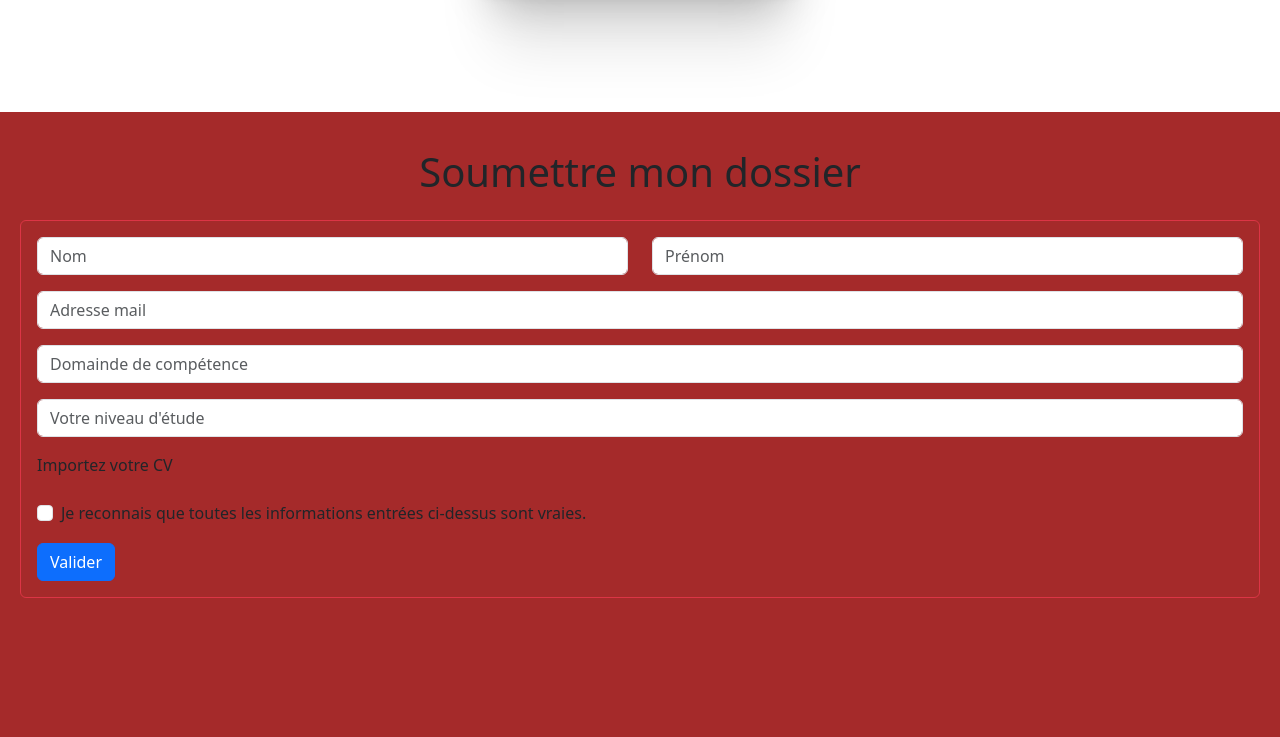
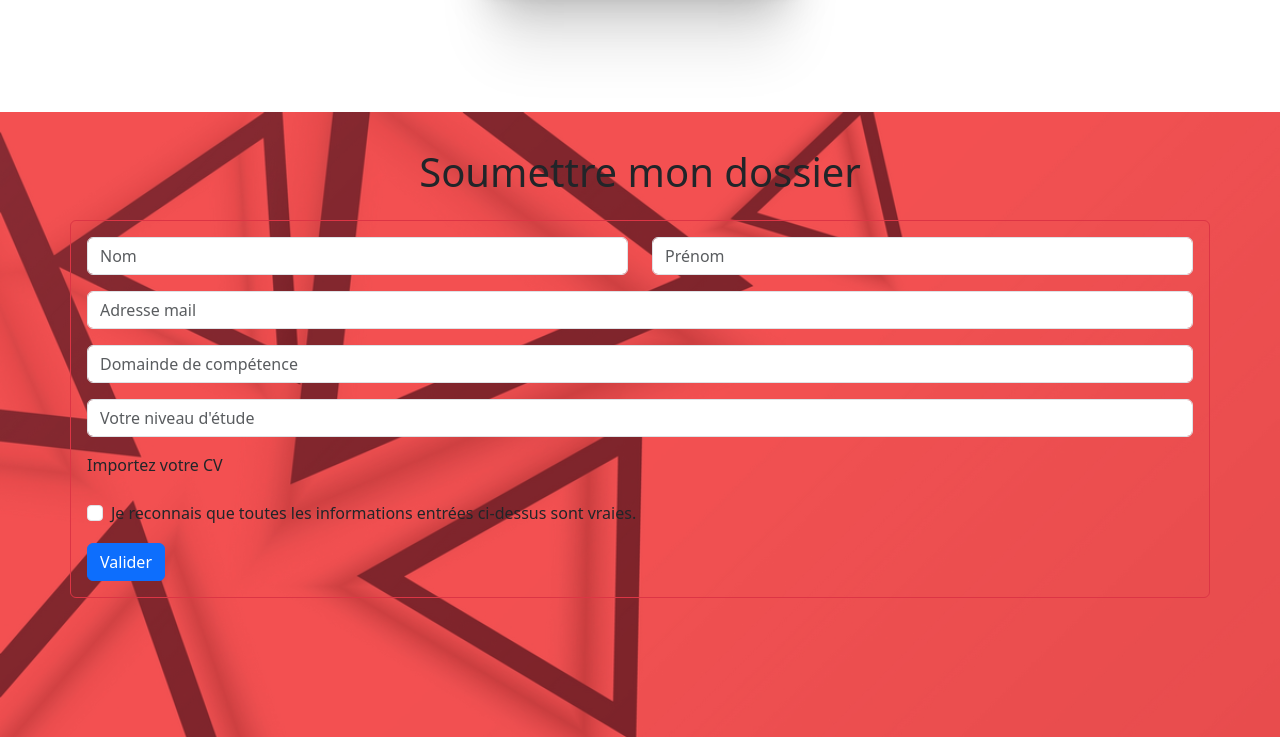
Before and after one commit to Alcimovich-NOUBISSI/nexstart, a plain HTML site: page index.html in a window 1280 px wide. Shown: the part 2040-2777 px from the top of the page. Drawn offline with nearby package versions, Linux system fonts and the light colour scheme; a web font is replaced by a local one.

```diff
--- a/index.css
+++ b/index.css
@@ -71,6 +71,7 @@ h1 {
 
 .faq, .contact {
     height: 100vh;
+    overflow: hidden;
 }
 
 .sticky {
@@ -91,11 +92,6 @@ h1 {
 }
 
 .header-container {
-    background-color: brown;
-    background-image: url(./assets/4492.jpg);
-    background-size: cover;
-    background-blend-mode:overlay;
-    background-repeat: no-repeat;
     height: 85%;
 }
 
@@ -108,6 +104,11 @@ h1 {
     background-color: bisque;
 }
 
-.contact {
+.contact,
+.header-container {
     background-color: brown;
+    background-image: url(./assets/4492.jpg);
+    background-size: cover;
+    background-blend-mode:overlay;
+    background-repeat: no-repeat;
 }
--- a/index.html
+++ b/index.html
@@ -122,7 +122,7 @@
 
     <section id="Contact" >
       <div class="contact position-relative p-3">
-          <div class="p-1 row mx-auto">
+          <div class="p-1 mx-auto">
             <h1 class="text-center p-3" >Soumettre mon dossier</h1>
             <form  class="form border border-danger rounded mx-auto container p-3 col-xxl-9 w-100 ">
                 <div class="row mb-3">
```
